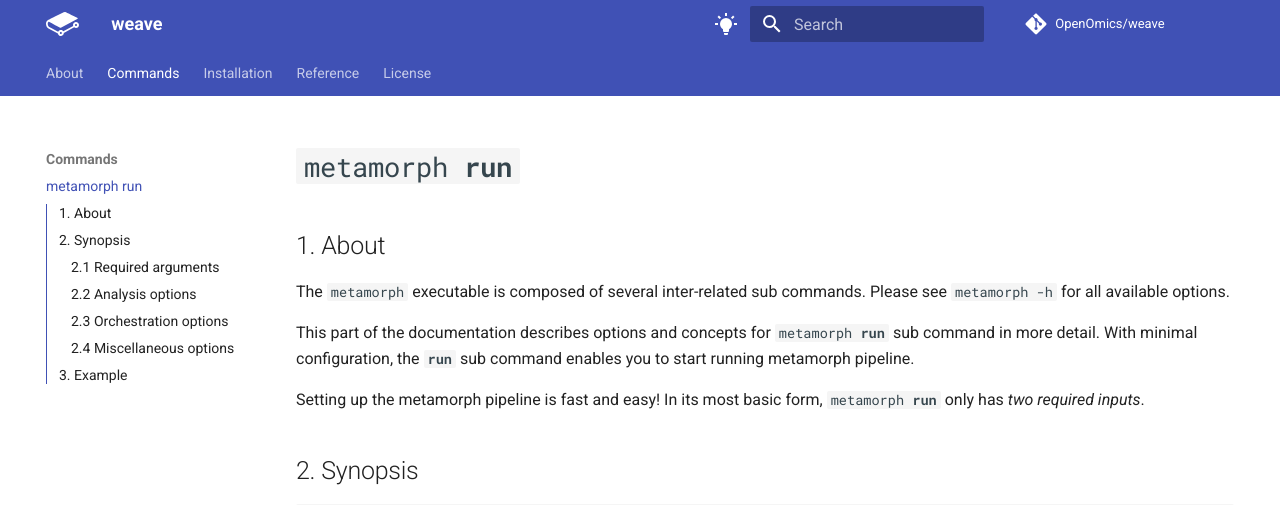
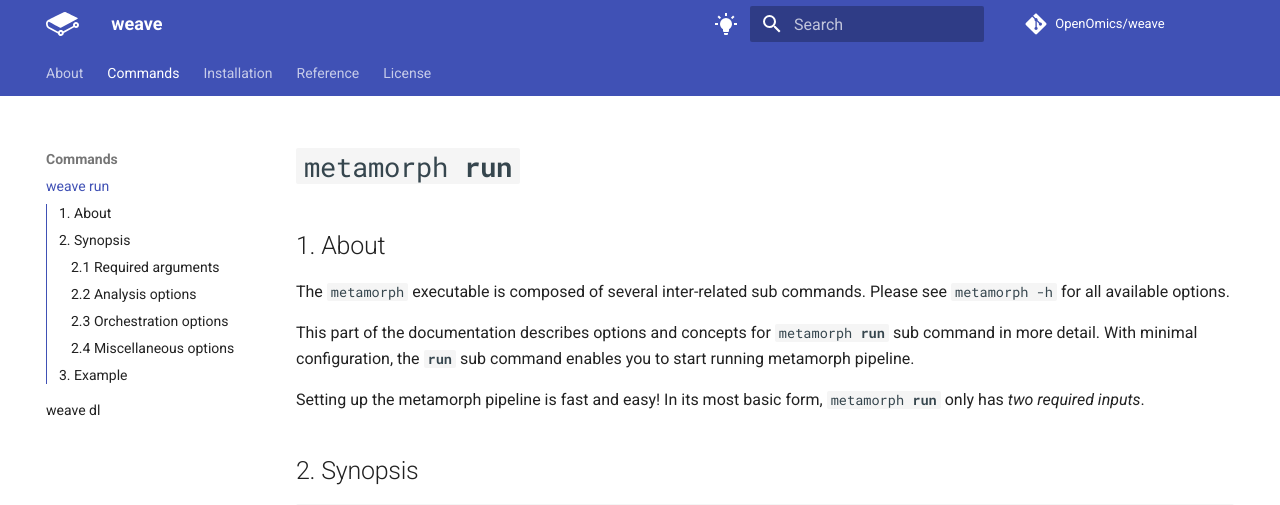
Before and after one commit to OpenOmics/weave, an MkDocs documentation site: the page built from docs/usage/run.md, in a window 1280 px wide. Shown: the top 505 px of the page. Built offline with MkDocs 1.6.1 and Material for MkDocs 9.7.7, drawn with Linux system fonts in a browser that asks for light colours; comment, search, counter and statistics services are not loaded; the version menu is left out.

Commit message:
fix: docs emoji, gh-page deploy action, rm old install.md

```diff
--- a/mkdocs.yml
+++ b/mkdocs.yml
@@ -75,8 +75,8 @@
   - pymdownx.critic
   - pymdownx.details
   - pymdownx.emoji:
-      emoji_index: !!python/name:materialx.emoji.twemoji
-      emoji_generator: !!python/name:materialx.emoji.to_svg
+      emoji_index: !!python/name:material.extensions.emoji.twemoji
+      emoji_generator: !!python/name:material.extensions.emoji.to_svg
   - pymdownx.highlight
   - pymdownx.inlinehilite
   - pymdownx.keys
@@ -99,7 +99,8 @@
 nav:
   - About: index.md
   - Commands:
-    - metamorph run: usage/run.md
+    - weave run: usage/run.md
+    - weave dl: usage/download.md
   - Installation: install.md
   - Reference: ref/reference.md
   - License: license.md
```
Also changed, not shown: INSTALL.md (+1 -4 lines), 1 other file.
